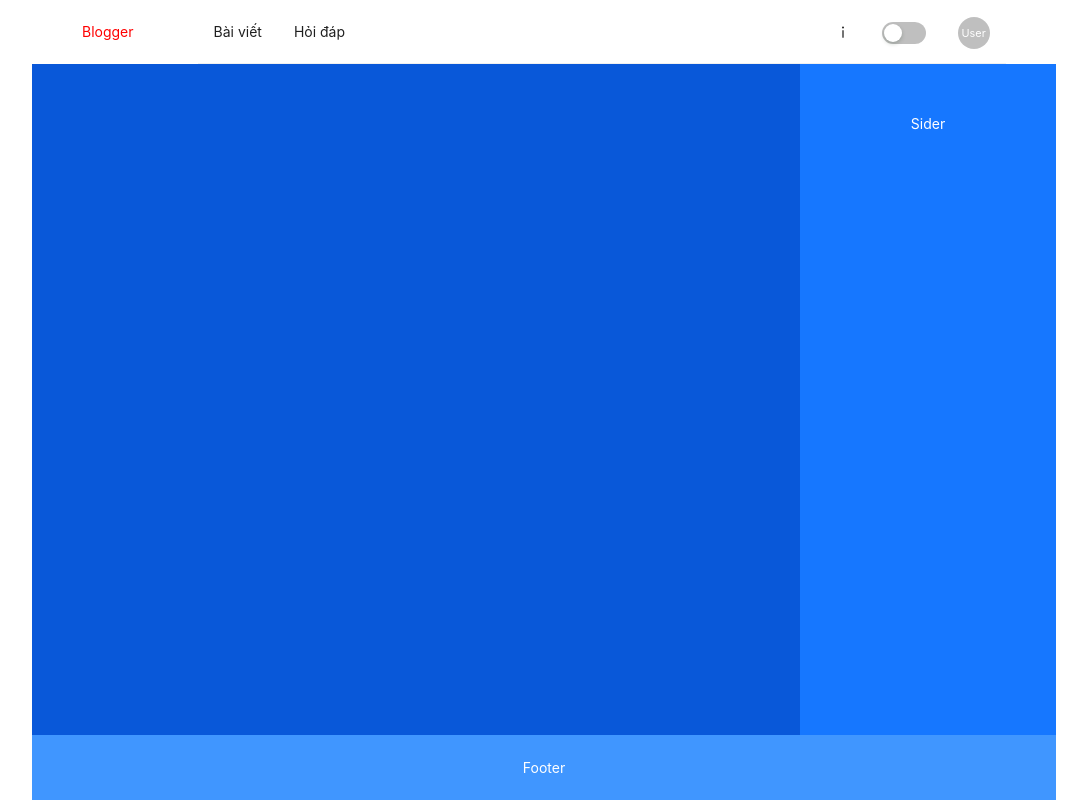
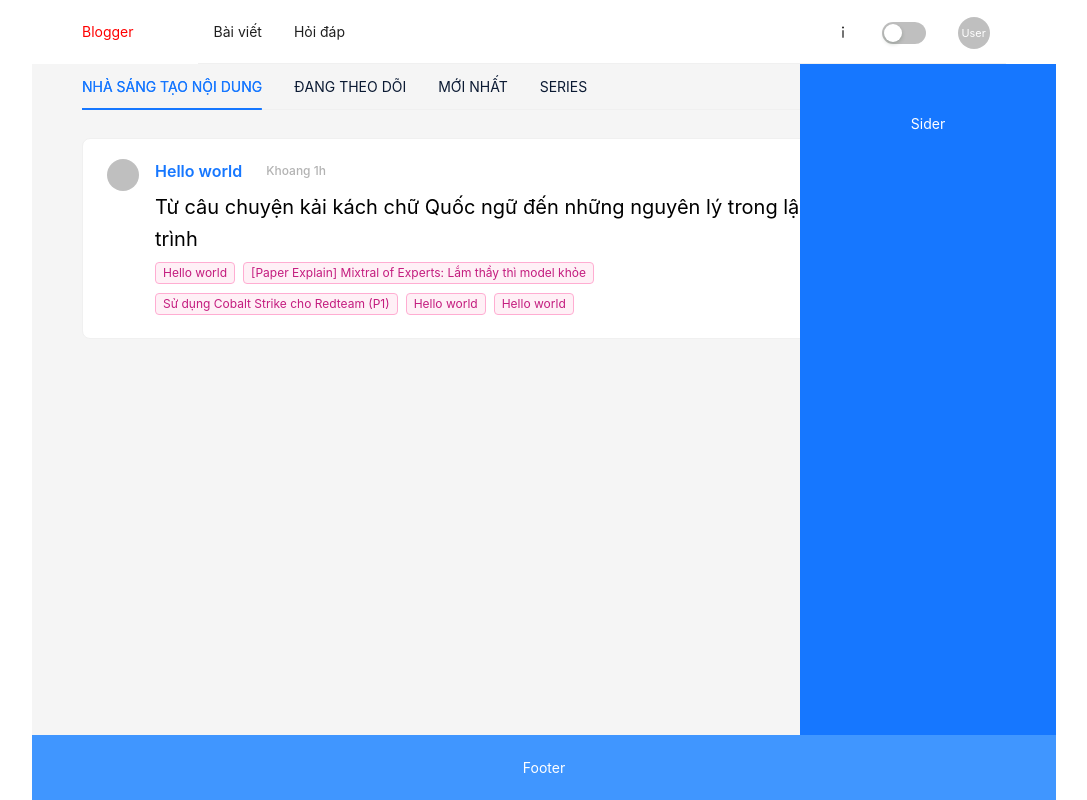
Before and after one commit to pinkWar123/PinkBlog, a React (Create React App) app in the folder client/: page / in a window 1280 px wide. Shown: the whole page, without its empty margins (96-1183 px from the left). Built offline with nearby package versions, Linux system fonts and the light colour scheme; the HTML template or start-up script is replaced by a standard one.

Commit message:
Add post item

```diff
--- a/client/src/App.css
+++ b/client/src/App.css
@@ -1,3 +1,7 @@
+:root {
+  --content-nav-background: #0b1a33 !important;
+}
+
 ul {
   list-style-type: none;
 }
--- a/client/src/App.tsx
+++ b/client/src/App.tsx
@@ -3,6 +3,7 @@ import { MainLayout } from "./layouts";
 import NotFound from "./components/shared/not-found";
 import DashBoard from "./pages/dashboard";
 import "./App.css";
+import { Post } from "./pages";
 
 export default function App() {
   const router = createBrowserRouter([
@@ -12,8 +13,8 @@ export default function App() {
       errorElement: <NotFound />,
       children: [
         {
-          path: "/dashboard",
-          element: <DashBoard />,
+          path: "/",
+          element: <Post />,
         },
       ],
     },
--- /dev/null
+++ b/client/src/components/shared/header/index.tsx
@@ -0,0 +1 @@
+export { default } from "./header";
--- a/client/src/components/shared/index.tsx
+++ b/client/src/components/shared/index.tsx
@@ -1 +1,2 @@
-export { default as MainHeader } from "./header/header";
+export { default as MainHeader } from "./header";
+export { default as PostItem } from "./post-item";
--- /dev/null
+++ b/client/src/components/shared/post-item.tsx
@@ -0,0 +1,49 @@
+import { Avatar, Card, Tag } from "antd";
+
+const { Meta } = Card;
+const PostItem: React.FC = () => {
+  return (
+    <>
+      <Card hoverable style={{ marginTop: "12px" }}>
+        <Meta
+          avatar={<Avatar />}
+          title=<div style={{ display: "flex", alignItems: "center" }}>
+            <a>Hello world</a>
+            <div
+              style={{
+                color: "rgba(0,0,0,0.3)",
+                fontWeight: 500,
+                fontSize: "12px",
+                marginLeft: "24px",
+              }}
+            >
+              Khoang 1h
+            </div>
+          </div>
+          description=<div style={{ color: "black", fontSize: "20px" }}>
+            <ul style={{ padding: 0, margin: 0 }}>
+              <li>
+                Từ câu chuyện kải kách chữ Quốc ngữ đến những nguyên lý trong
+                lập trình
+                {/* A list of tags of the post */}
+                <div>
+                  <Tag color="magenta">Hello world</Tag>
+                  <Tag color="magenta">
+                    [Paper Explain] Mixtral of Experts: Lắm thầy thì model khỏe
+                  </Tag>
+                  <Tag color="magenta">
+                    Sử dụng Cobalt Strike cho Redteam (P1)
+                  </Tag>
+                  <Tag color="magenta">Hello world</Tag>
+                  <Tag color="magenta">Hello world</Tag>
+                </div>
+              </li>
+            </ul>
+          </div>
+        />
+      </Card>
+    </>
+  );
+};
+
+export default PostItem;
--- a/client/src/layouts/MainLayout.tsx
+++ b/client/src/layouts/MainLayout.tsx
@@ -29,7 +29,7 @@ const contentStyle: React.CSSProperties = {
   minHeight: 120,
   lineHeight: "120px",
   color: "#fff",
-  backgroundColor: "#0958d9",
+  // backgroundColor: "#0958d9",
 };
 
 const siderStyle: React.CSSProperties = {
@@ -64,7 +64,7 @@ const MainLayout = () => (
   >
     <MainHeader />
     <Layout>
-      <Content style={contentStyle}>
+      <Content>
         <Outlet />
       </Content>
       <Sider width="25%" style={siderStyle}>
--- a/client/src/pages/home.tsx
+++ /dev/null
@@ -1,6 +0,0 @@
-import React from "react";
-import { MainLayout } from "../layouts";
-
-export const Home: React.FC = () => {
-  return <h1>This is home page</h1>;
-};
--- /dev/null
+++ b/client/src/pages/index.tsx
@@ -0,0 +1 @@
+export { default as Post } from "./post";
--- /dev/null
+++ b/client/src/pages/post.tsx
@@ -0,0 +1,57 @@
+import { ConfigProvider, Tabs, TabsProps } from "antd";
+import React from "react";
+import styles from "../styles/content-nav.module.scss";
+import { PostItem } from "../components/shared";
+const items: TabsProps["items"] = [
+  {
+    key: "1",
+    label: "NHÀ SÁNG TẠO NỘI DUNG",
+    children: (
+      <div style={{ textAlign: "left" }}>
+        <PostItem />
+      </div>
+    ),
+  },
+  {
+    key: "2",
+    label: "ĐANG THEO DÕI",
+    children: <div style={{ textAlign: "left" }}>"Following"</div>,
+  },
+  {
+    key: "3",
+    label: "MỚI NHẤT",
+    children: <div style={{ textAlign: "left" }}>"Latest"</div>,
+  },
+  {
+    key: "4",
+    label: "SERIES",
+    children: <div style={{ textAlign: "left" }}>"Series"</div>,
+  },
+];
+const onChange = (key: string) => console.log(key);
+
+const Post: React.FC = () => {
+  return (
+    <>
+      <ConfigProvider
+        theme={{
+          components: {
+            Tabs: {
+              itemColor: "var(--content-nav-background)",
+              horizontalItemGutter: 32,
+            },
+          },
+        }}
+      >
+        <Tabs
+          defaultActiveKey="1"
+          items={items}
+          onChange={onChange}
+          className={styles["nav"]}
+        />
+      </ConfigProvider>
+    </>
+  );
+};
+
+export default Post;
--- a/client/src/routes/routes.tsx
+++ b/client/src/routes/routes.tsx
@@ -1,5 +1,4 @@
-import { MainLayout } from "../layouts";
-import { Home } from "../pages/home";
+import { Post } from "../pages";
 
 interface routesProps {
   path: string;
@@ -9,7 +8,7 @@ interface routesProps {
 export const publicRoutes: [routesProps] = [
   {
     path: "/",
-    component: <Home />,
+    component: <Post />,
   },
 ];
 
--- /dev/null
+++ b/client/src/styles/content-nav.module.scss
@@ -0,0 +1,8 @@
+.nav {
+  //   background-color: var(--content-nav-background);
+  width: 100%;
+  margin-left: 50px;
+  height: 100%;
+  //   margin: auto;
+  //   color: #fff;
+}
```
